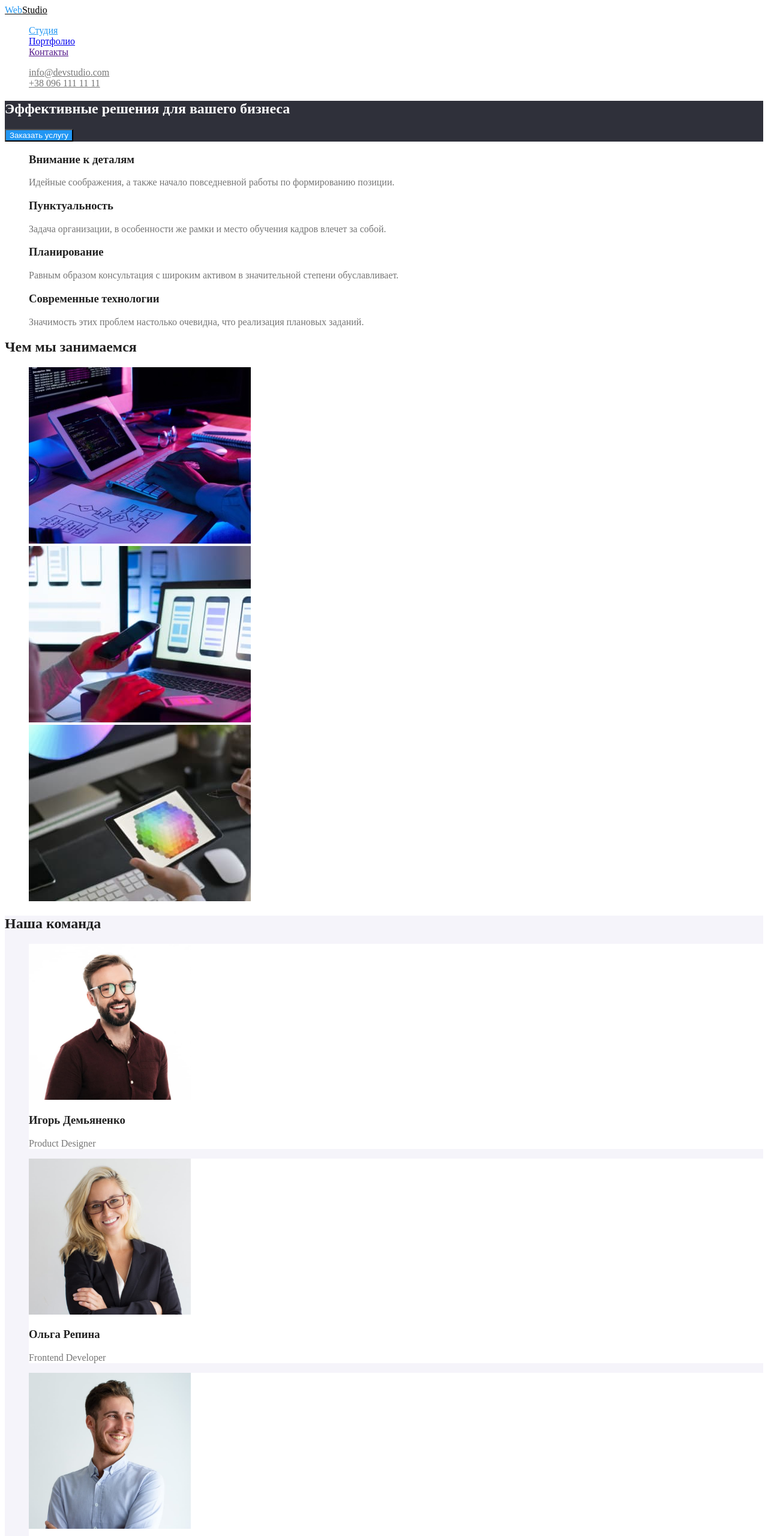
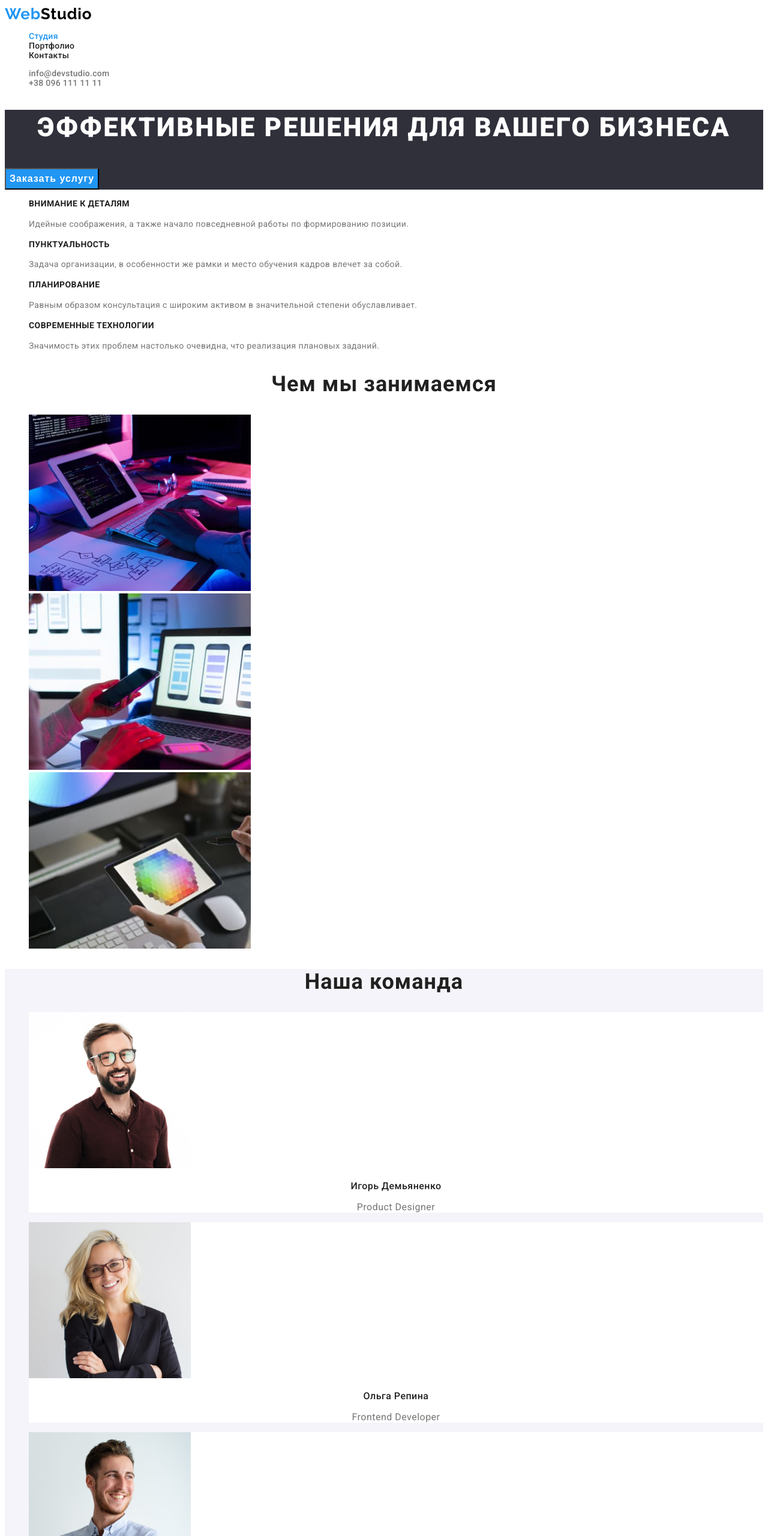
Before and after one commit to Sopelniak/goit-markup-hw-02, a plain HTML site: page index.html in a window 1280 px wide. Shown: the top 2560 px of the page at 60% size. Drawn offline with Linux system fonts and the light colour scheme.

Commit message:
добавляет шрифты

```diff
--- a/css/styles.css
+++ b/css/styles.css
@@ -12,6 +12,8 @@
 body {
     color: var(--h-text-color);
     background-color: var(--background-color);
+
+    font-family: Roboto, sans-serif;
 }
 
 body p {
@@ -23,12 +25,29 @@ ul {
 }
 
 /* header */
-
+header {
+    font-weight: 500;
+    font-size: 14px;
+    line-height: 1.14;
+    letter-spacing: 0.02em;
+}
 .logo {
     color: rgba(0, 0, 0, 1);
+
+    font-family: Raleway;
+    font-size: 26px;
+    line-height: 1.19;
+    letter-spacing: 0.03em;
+
+    text-decoration: none;
 }
 .logo-web {
     color: var(--accent-color);
+}
+
+.site-nav a {
+    color: var(--h-text-color);
+    text-decoration: none;
 }
 .site-nav a:hover,
 .site-nav a:focus {
@@ -37,8 +56,13 @@ ul {
 .site-nav .current {
     color: var(--accent-color);
 }
+
+.cont-link {
+
+}
 .cont-link a {
     color: var(--p-text-color);
+    text-decoration: none;
 }
 .cont-link a:hover,
 .cont-link a:focus {
@@ -52,10 +76,49 @@ ul {
     background-color: var(--background-dark-gray);
 }
 
+h1 {
+    font-weight: 900;
+    font-size: 44px;
+    line-height: 1.36;
+    text-align: center;
+    letter-spacing: 0.06em;
+    text-transform: uppercase
+}
+
 /* button */
 .button {
     color: var(--wight-text);
     background-color: var(--accent-color);
+
+    font-weight: 700;
+    font-size: 16px;
+    line-height: 1.88;
+    letter-spacing: 0.06em;
+
+    cursor: pointer;
+}
+
+/* section title */
+.section-title {
+    font-weight: 700;
+    font-size: 36px;
+    line-height: 1.17;
+    text-align: center;
+    letter-spacing: 0.03em;
+}
+
+/* ul advantage */
+.advantage h3 {
+    font-weight: 700;
+    font-size: 14px;
+    line-height: 1.14;
+    letter-spacing: 0.03em;
+    text-transform: uppercase;
+}
+.advantage p {
+    font-size: 14px;
+    line-height: 1.71;
+    letter-spacing: 0.03em;
 }
 
 /* teem */
@@ -68,18 +131,41 @@ ul {
     background-color: var(--background-color);
 }
 
+.teem h3 {
+    font-weight: 500;
+    font-size: 16px;
+    line-height: 1.19;
+    text-align: center;
+    letter-spacing: 0.03em;
+}
+
+.teem p {
+    font-size: 16px;
+    line-height: 1.19;
+    text-align: center;
+    letter-spacing: 0.03em;
+}
+
 /* footer */
 
 footer {
     background-color: var(--background-dark-gray);
+
+    font-weight: 400;
+    font-size: 14px;
+    line-height: 1.71;
+    letter-spacing: 0.03em;
 }
 footer .logo {
     color: var(--wight-text);
 }
 footer address {
     color: var(--wight-text);
+    font-style: normal;
 }
+
 .footer-cont {
+    text-decoration: none;
     color: rgba(255, 255, 255, 0.6);
 }
 
@@ -88,9 +174,37 @@ footer address {
 .button-filter {
     color: var(--h-text-color);
     background-color: var(--background-button-filter);
+
+    font-weight: 500;
+    font-size: 16px;
+    line-height: 1.62;
+    text-align: center;
+    letter-spacing: 0.03em;
+
+    cursor: pointer;
  }
+
  .button-filter:hover,
  .button-filter:focus {
     color: var(--wight-text);
     background-color: var(--accent-color);
  }
+
+ .examples a {
+    text-decoration: none;
+ }
+
+  .examples h2 {
+    color: var(--h-text-color);
+
+    font-weight: 700;
+    font-size: 18px;
+    line-height: 2;
+    letter-spacing: 0.06em;
+ }
+
+ .examples p {
+    font-size: 16px;
+    line-height: 1.88;
+    letter-spacing: 0.03em;
+ }
--- a/index.html
+++ b/index.html
@@ -6,6 +6,10 @@
     <meta http-equiv="X-UA-Compatible" content="IE=edge">
     <meta name="viewport" content="width=device-width, initial-scale=1.0">
     <title>Студія</title>
+    <link rel="preconnect" href="https://fonts.googleapis.com">
+    <link rel="preconnect" href="https://fonts.gstatic.com" crossorigin>
+    <link href="https://fonts.googleapis.com/css2?family=Raleway:wght@700&family=Roboto:wght@400;500;700;900&display=swap"
+    rel="stylesheet">
     <link rel="stylesheet" href="./css/styles.css">
 </head>
 
@@ -29,8 +33,8 @@
             <h1>Эффективные решения для вашего бизнеса</h1>
             <button type="button" class="button">Заказать услугу</button>
         </section>
-        <section>
-            <h2 hidden>Наши преимущества</h2>
+        <section class="advantage">
+            <h2 hidden class="section-title">Наши преимущества</h2>
             <ul>
                 <li>
                     <h3>Внимание к деталям</h3>
@@ -51,7 +55,7 @@
             </ul>
         </section>
         <section>
-            <h2>Чем мы занимаемся</h2>
+            <h2 class="section-title">Чем мы занимаемся</h2>
             <ul>
                 <li><img src="./images/comp1.jpg" alt="keyboard" width="370px"></li>
                 <li><img src="./images/comp2.jpg" alt="computer" width="370px"></li>
@@ -59,7 +63,7 @@
             </ul>
         </section>
         <section class="teem">
-            <h2>Наша команда</h2>
+            <h2 class="section-title">Наша команда</h2>
             <ul>
                 <li>
                     <img src="./images/Igor-Demianenko.jpg" alt="man" width="270px">
```
Also changed, not shown: portfolio.html (+36 -14 lines), .prettierrc.json.
